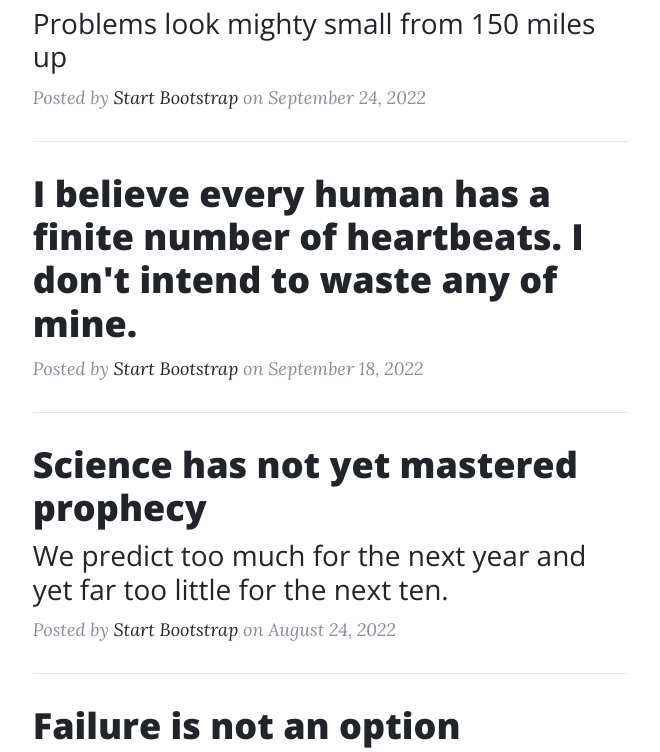
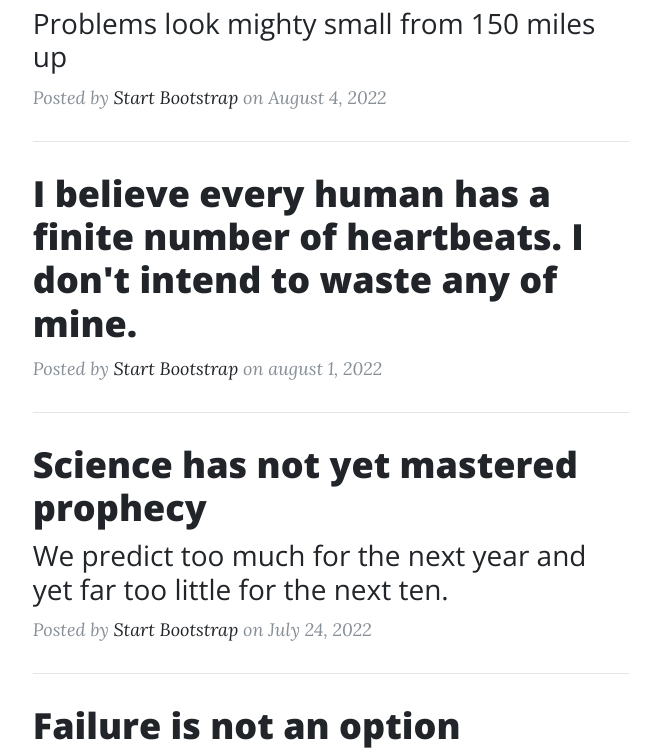
Before and after one commit to cosmicsaurabhyadav/Nerd-s-Blog, a Python web app: template templates/index.html in a window 1280 px wide. Shown: the part 702-1454 px from the top of the page, without its empty margins (309-969 px from the left). Run offline with Jinja, Linux system fonts and the light colour scheme; the template is opened without the code that fills it, so the values that code supplies are empty; some libraries are stand-ins or nearby versions.

Commit message:
Update index.html

```diff
--- a/templates/index.html
+++ b/templates/index.html
@@ -46,7 +46,7 @@
                         <p class="post-meta">
                             Posted by
                             <a href="#!">Start Bootstrap</a>
-                            on September 24, 2022
+                            on August 4, 2022
                         </p>
                     </div>
                     <hr class="my-4" />
@@ -55,7 +55,7 @@
                         <p class="post-meta">
                             Posted by
                             <a href="#!">Start Bootstrap</a>
-                            on September 18, 2022
+                            on august 1, 2022
                         </p>
                     </div>
                     <!-- Divider-->
@@ -69,7 +69,7 @@
                         <p class="post-meta">
                             Posted by
                             <a href="#!">Start Bootstrap</a>
-                            on August 24, 2022
+                            on July 24, 2022
                         </p>
                     </div>
                     <!-- Divider-->
```
